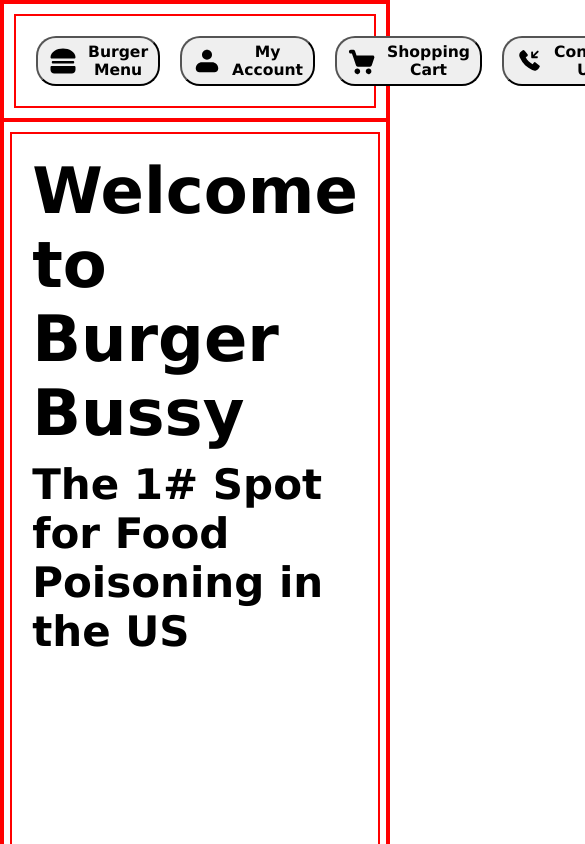
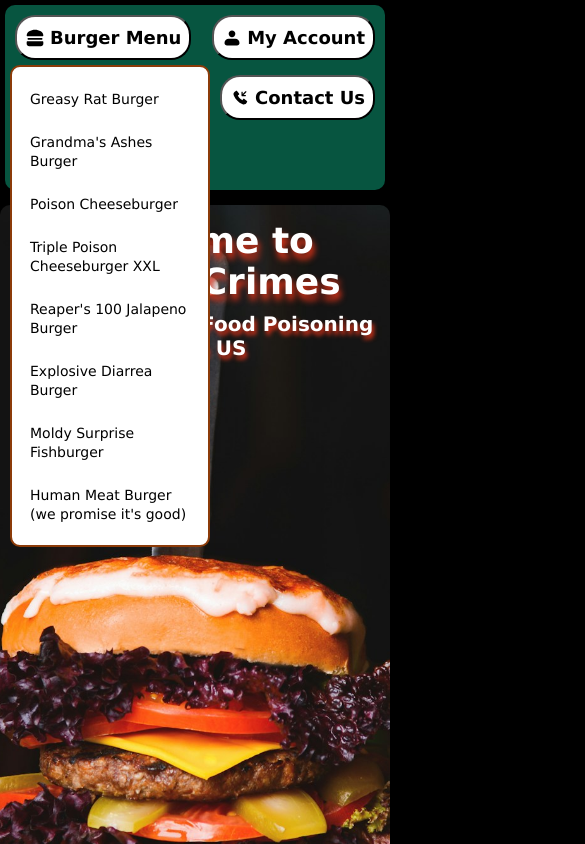
Before and after one commit to Nathalie-kodehode/Kodehode_Prosjekter, a plain HTML site: page hamburger-prosjekt/hamburger-index.html in a window 390 px wide. Both pictures are taken after a click on the button "Burger Menu". Shown: the top 844 px of the page, 585 px wide, since content can reach past the window. Drawn offline with Linux system fonts and the light colour scheme.

Commit message:
boy o boy

```diff
--- a/hamburger-prosjekt/hamburger-index.html
+++ b/hamburger-prosjekt/hamburger-index.html
@@ -12,15 +12,28 @@
     <header>
       <div class="head-buttons" id="head-buttons">
         <!-- Hamburger Menu -->
-        <button class="menu-button" id="menu-button">
-          <img src="hamburger-images/hamburger.svg" alt="hamburger meny" />
+         <div class="menu-container" id="menu-container">
+        <button class="menu-button" id="menu-button" aria-expanded="false"
+aria-controls="burger-menu">
+          <img src="hamburger-images/hamburger.svg" alt="hamburger meny"/>
           <h3>Burger Menu</h3>
-<!-- NOTE TO SELF; How do we add the UL/LIs here? -->
+           </button>
+<!-- The Menu Items -->
+  <ul class="burger-menu" id="burger-menu">
+    <li><a href="#burger-1">Greasy Rat Burger</a></li>
+    <li><a href="#burger-2">Grandma's Ashes Burger</a></li>
+    <li><a href="#burger-3">Poison Cheeseburger</a></li>
+    <li><a href="#burger-4">Triple Poison Cheeseburger XXL</a></li>
+    <li><a href="#burger-5">Reaper's 100 Jalapeno Burger</a></li>
+    <li><a href="#burger-6">Explosive Diarrea Burger</a></li>
+    <li><a href="#burger-7">Moldy Surprise Fishburger</a></li>
+    <li><a href="#burger-8">Human Meat Burger (we promise it's good)</a></li>
+  </ul>
+  </div>
 
-        </button>
         <!-- The 4 Other Buttons -->
         <button>
-          <img src="hamburger-images/profile.svg" alt="profile icon" />
+          <img src="hamburger-images/profile.svg" alt="profile icon"/>
           <h3>My Account</h3>
         </button>
         <button>
--- a/hamburger-prosjekt/hamburger-script.js
+++ b/hamburger-prosjekt/hamburger-script.js
@@ -3,22 +3,51 @@
 //h1
 const headingOne = document.querySelector("h1");
 console.log(headingOne);
-headingOne.textContent = "Welcome to Burger Bussy";
+headingOne.textContent = "Welcome to Burger Crimes";
 headingOne.style.fontSize = "64px";
+headingOne.style.color = "white";
 
 //h2
 const headingTwo = document.querySelector("h2");
 console.log(headingTwo);
 headingTwo.textContent = "The 1# Spot for Food Poisoning in the US";
 headingTwo.style.fontSize = "42px";
+headingTwo.style.color = "white";
 
-//h3 (button text)
+
+//h3
+//The function automatically applies 18px for each button which is nice
 const buttonText = document.querySelectorAll("h3");
-console.log(buttonText);
-buttonText.style.fontSize = "18px";
+buttonText.forEach(function(button) {
+    button.style.fontSize = "18px";
+});
+
 
 //Hamburger Menu
+const burgerButton = document.getElementById("menu-button");
+const burgerMenu = document.getElementById("burger-menu");
+const menuContainer = document.querySelector(".menu-container");
 
-//Dropdown
 
-//Hero Image
+//This function expands my hidden menu, and toggles it on and off whenver I click the button
+burgerButton.addEventListener("click", function() {
+
+    burgerMenu.classList.toggle("active");
+
+    const isOpen = burgerMenu.classList.contains("active");
+
+    burgerButton.setAttribute("aria-expanded", isOpen);
+});
+
+// This function allows the users to click outside the button to exit the menu, not being constricted to only the button to escape.
+document.addEventListener("click", function(event) {
+
+    if (!menuContainer.contains(event.target)) {
+
+        burgerMenu.classList.remove("active");
+
+        burgerButton.setAttribute("aria-expanded", "false");
+
+    }
+
+});
--- a/hamburger-prosjekt/hamburger-style.css
+++ b/hamburger-prosjekt/hamburger-style.css
@@ -7,24 +7,28 @@
 
 /* Colors */
 :root {
---primary-color: ;
---secondary-color: ;
---tertiary-color: ;
+--primary-color: #dd3218;
+--secondary-color: #8b0000;
+--tertiary-color: #8C3B09;
 
---background-color: ;
+--background-color: #075540;
 
---neutral-black-color: ;
---neutral-white-color: ;
+--neutral-black-color: #000000;
+--neutral-white-color: #ffffff;
 }
 
 /* Font */
 
 h1 {
     font-family: Verdana, Geneva, Tahoma, sans-serif;
+        text-shadow: 2px 6px 6px var(--primary-color);
+
 }
 
 h2 {
     font-family: Verdana, Geneva, Tahoma, sans-serif;
+        text-shadow: 2px 4px 4px var(--primary-color);
+
 }
 
 h3 {
@@ -33,16 +37,14 @@
 
 /* Box Sizing */
 
-/* Find out how to make this accessible sizing on mobile */
 body {
+    background-color: var(--neutral-black-color);
     height: fit-content;
       width: stretch;
-      border: 2px solid red;
 }
 
 header {
     height: fit-content;
-        border: 2px solid red;
 }
 
 main {
@@ -50,7 +52,6 @@
          flex-direction: column;
     justify-content: center;
     align-items: center;
-        border: 2px solid red;
 }
 
 section {
@@ -60,7 +61,6 @@
     align-items: center;
     padding: 20px;
     margin: 20px;
-     border: 2px solid red;
 
 }
 
@@ -68,14 +68,30 @@
 
 button {
     display: flex;
+    background-color: var(--neutral-white-color);
+    flex-direction: row;
     justify-content: space-evenly;
     align-items: center;
     gap: 10px;
     margin: 10px;
     padding: 10px;
     height: 50px;
-    width: 200px;
+    width: 220px;
     border-radius: 20px;
+}
+
+button:hover {
+    box-shadow: 2px 4px 4px var(--neutral-black-color);
+    color: var(--primary-color);
+}
+
+
+/* It's using this Hex code: #8C3B09 */
+button:hover img {
+    filter: brightness(0) saturate(100%)
+            invert(23%) sepia(100%)
+            saturate(747%) hue-rotate(-10deg)
+            brightness(98%) contrast(101%);
 }
 
 
@@ -88,24 +104,184 @@
     align-items: center;
     padding: 10px;
     margin: 10px;
-     border: 2px solid red;
+    background-color: var(--background-color);
+    border-radius: 10px;
 }
 
 /* Hamburger */
 
+.menu-container {
+    position: relative;
+}
 
+li {
+    font-family: Verdana, Geneva, Tahoma, sans-serif;
+    font-size: 16px;
+    list-style: none;
+    padding: 12px;
+}
+
+.burger-menu {
+    display: none;
+    position: absolute;
+    top: 100%;
+    left: 0;
+    min-width: 220px;
+    background-color: var(--neutral-white-color);
+    border: 2px solid var(--tertiary-color);
+    border-radius: 10px;
+    padding: 10px;
+    z-index: 100;
+}
+
+.burger-menu.active {
+    display: block;
+}
+
+/* Normal links */
+.burger-menu a:link,
+.burger-menu a:visited {
+    color: var(--neutral-black-color);
+    text-decoration: none;
+}
+
+/* Hover over links */
+.burger-menu a:hover {
+    color: var(--primary-color);
+    font-weight: bold;
+}
+
+/* While clicking */
+.burger-menu a:active {
+    color: var(--secondary-color);
+}
+
+@media screen and (max-width: 768px) {
+
+    .burger-menu {
+        min-width: 200px;
+        max-width: 90vw;
+    }
+
+    .burger-menu li {
+        padding: 12px 8px;
+    }
+
+    .burger-menu a {
+        font-size: 14px;
+    }
+
+}
 
 /* Hero */
 
 .hero-image {
+    background-image: url(/hamburger-prosjekt/hamburger-images/hero-burger.jpg);
+    background-position: center;
+    background-size: cover;
+    background-repeat: no-repeat;
+    border-radius: 10px;
     display: flex;
     flex-direction: column;
     align-items: center;
     justify-content: flex-start;
-    width: stretch;
-    height: 720px;
+    width: 99%;
+    min-height: 500px;
+    height: 780px;
     margin: 10px;
     padding: 20px;
     gap: 10px;
-     border: 2px solid red;
 }
+
+@media screen and (max-width: 768px) {
+
+    .hero-image {
+        min-height: 350px;
+        padding: 15px;
+    }
+
+    .hero-image h1 {
+        font-size: 36px !important;
+        text-align: center;
+    }
+
+    .hero-image h2 {
+        font-size: 20px !important;
+        text-align: center;
+    }
+
+}
+
+/* MOBILE SIZE */
+
+@media screen and (max-width: 768px) {
+
+    /* Navbar */
+    .head-buttons {
+        flex-wrap: wrap;
+        justify-content: space-between;
+        gap: 5px;
+        padding: 5px;
+        margin: 5px;
+    }
+
+    /* Buttons */
+    button {
+        width: auto;
+        max-width: 100%;
+        height: 45px;
+        padding: 8px;
+        margin: 5px;
+        gap: 5px;
+    }
+
+    button img {
+        width: 20px;
+        height: 20px;
+    }
+
+    button h3 {
+        font-size: 12px;
+    }
+
+    /* Dropdown */
+    .burger-menu {
+        min-width: 200px;
+        /* VM stands for Viewport Width */
+        max-width: 90vw;
+    }
+
+    .burger-menu li {
+        padding: 12px 8px;
+    }
+
+    .burger-menu a {
+        font-size: 14px;
+    }
+
+    /* Hero */
+    .hero-image {
+        width: 100%;
+        min-height: 350px;
+        padding: 15px;
+    }
+
+    .hero-image h1 {
+        font-size: 36px !important;
+        text-align: center;
+    }
+
+    .hero-image h2 {
+        font-size: 20px !important;
+        text-align: center;
+    }
+
+}
+
+/* ADD THE FOLLOWING */
+/* COLOR PALETTE - DONE */
+/* FONT FAMILY + SHADOW BOXING FOR H1 AND H2 */
+/* STYLE THE LIST - DONE */
+/* STYLE THE BUTTONS - DONE */
+/* ADD SMOOTH TRANSITION TO THE LIST AND BUTTONS */
+/* MOBILE RESPONSIVENESS - DONE */
```
Also changed, not shown: hamburger-prosjekt/hamburger-images/hero-burger.jpg (added).
